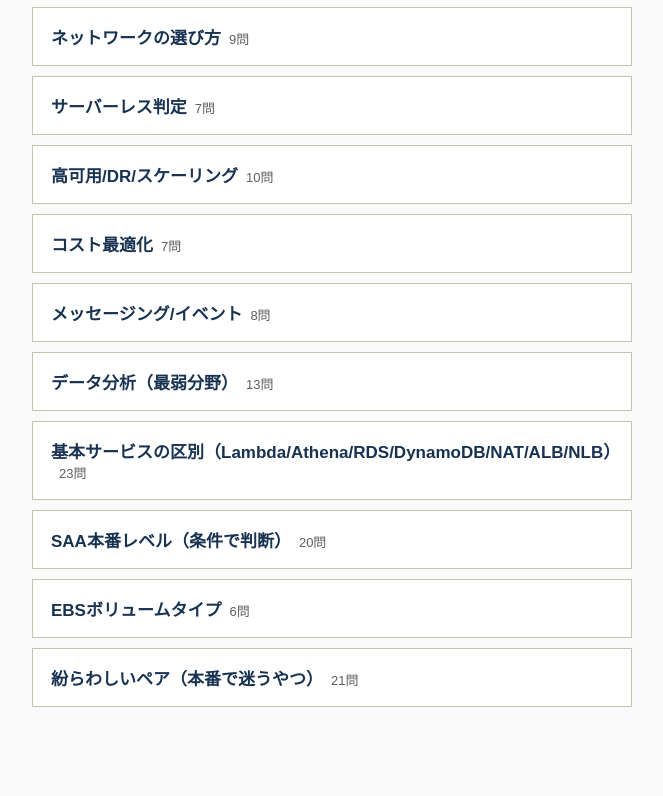
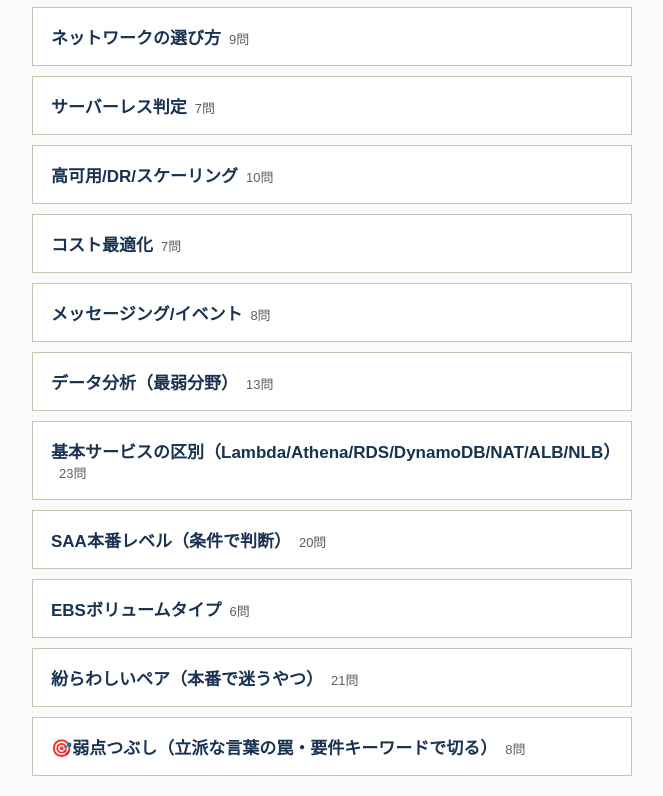
Before and after one commit to Ino0190/SAA, a plain HTML site: page amida.html in a window 1280 px wide. Shown: the part 644-1440 px from the top of the page, without its empty margins (308-971 px from the left). Before the commit the page ends 1371 px from the top, so only its background shows below. Drawn offline with Linux system fonts and the light colour scheme.

Commit message:
間違いやすいの

```diff
--- a/amida.html
+++ b/amida.html
@@ -360,6 +360,19 @@
       {s:'APIへのリクエスト数を「クライアントごとに」制限',a:'API Gatewayの使用量プラン',b:'WAFレートベースルール',ans:'a',why:'API GW使用量プラン=<b>APIキー別に上限</b>。WAFはIP単位。'},
       {s:'HPC（密結合ノード間通信）の遅延を最小化',a:'クラスタープレイスメントグループ',b:'スプレッドプレイスメントグループ',ans:'a',why:'クラスター=<b>同一ラック・最低遅延</b>。スプレッドは分散（可用性優先）。'},
     ]
+  },
+  'weakness-traps': {
+    name: '🎯弱点つぶし（立派な言葉の罠・要件キーワードで切る）',
+    cards: [
+      {s:'拠点間を「暗号化して」「今すぐ」繋ぐ',a:'Site-to-Site VPN',b:'Direct Connect',ans:'a',why:'決め手は<b>暗号化・今すぐ</b>。VPN=即日・ネット経由で暗号。DXは物理敷設に数週間＋標準では暗号化なし。立派な名前のDXに釣られない。'},
+      {s:'2つのVPCを1対1で繋ぐ「だけ」',a:'VPCピアリング',b:'Transit Gateway',ans:'a',why:'決め手は<b>2つだけ</b>。ピアリング=1対1で十分・安い。TGWは多数VPCのハブ集約用で<b>オーバースペック</b>。'},
+      {s:'「単一リージョン内」でRDSの「読み取り」負荷を分散',a:'リードレプリカ',b:'Aurora Global Database',ans:'a',why:'決め手は<b>単一リージョン・読み取り</b>。リードレプリカで足りる。Global Databaseは別リージョン災対用の<b>過剰</b>。'},
+      {s:'SQSの「空ポーリングのAPI課金」の無駄を減らす',a:'ロングポーリング',b:'ショートポーリング',ans:'a',why:'ロングポーリング=<b>メッセージが来るまで待って空応答を減らす</b>＝APIコール削減。ショートは即空返答で無駄打ちが増える。'},
+      {s:'オンプレADのユーザーで「AWSコンソールにSSO」（SAML連携）',a:'IAM Identity Center（SAMLフェデレーション）',b:'IAMユーザーを人数分発行',ans:'a',why:'決め手は<b>既存ADでSSO</b>。Identity Center＋SAMLで一時認証。IAMユーザー量産は最小権限・運用で破綻。Cognitoはアプリ利用者(toC)用で別物。'},
+      {s:'「年1回」しか取り出さない「最安」アーカイブ',a:'Glacier Deep Archive',b:'Glacier Instant Retrieval',ans:'a',why:'決め手は<b>年1・最安</b>。Deep Archive=最安・復元12時間。Instant Retrievalは<b>即時取り出し</b>が要るとき用で割高。'},
+      {s:'「中断されると困る」本番Webサーバー',a:'オンデマンド / Reserved',b:'スポットインスタンス',ans:'a',why:'決め手は<b>中断NG</b>。スポットは最大90%安いが2分前通知で<b>追い出される</b>＝本番Web不可。「安い」に釣られない。'},
+      {s:'「OS・ミドルウェアまで自社で細かく管理」したいDB',a:'EC2上に自前でDB構築',b:'RDS（マネージド）',ans:'a',why:'決め手は<b>OSまで自社管理</b>。マネージドはOSに触れない→要件を満たすのはEC2自前構築だけ。「マネージドが正解」の思い込みを外す。'},
+    ]
   }
 };
 
```
